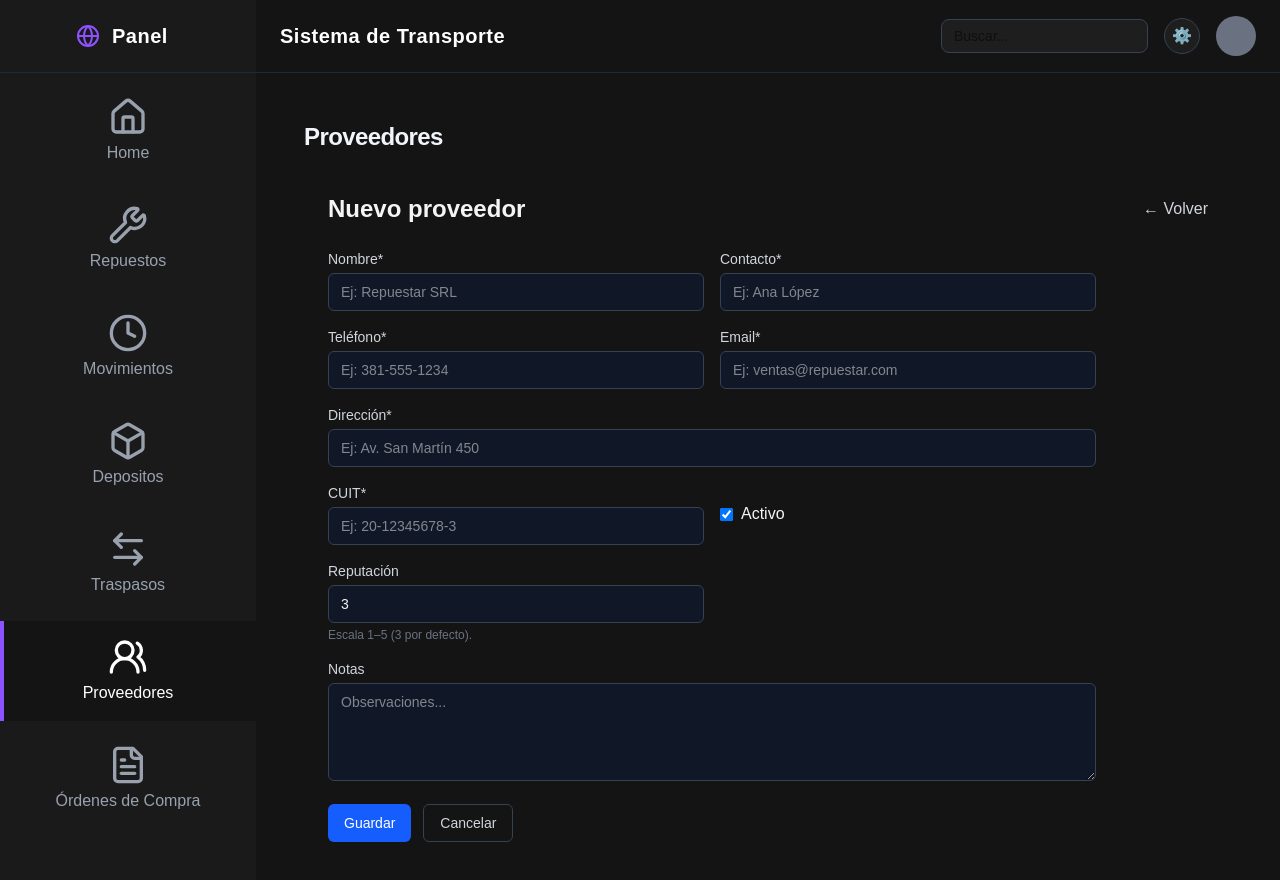
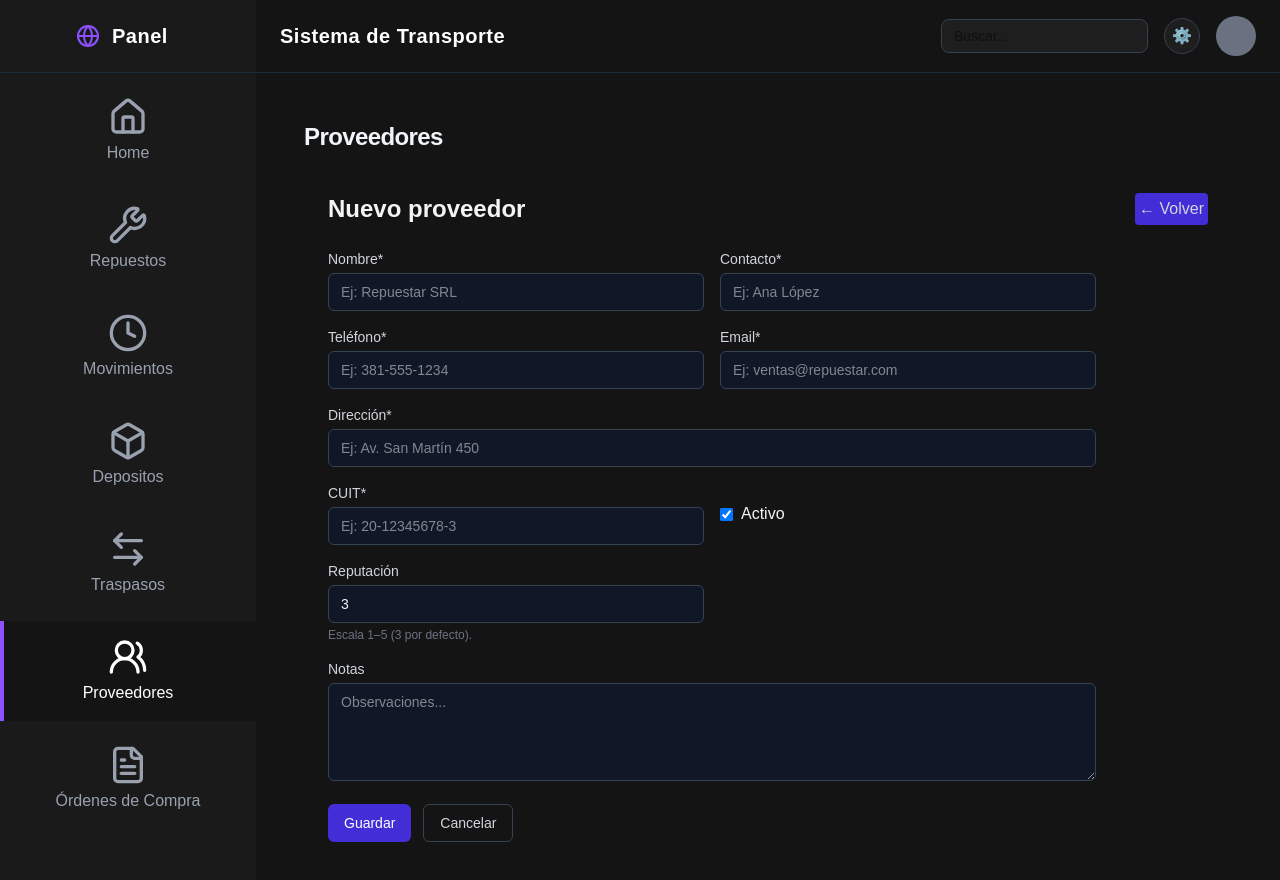
Before and after one commit to LucasV03/sistemassp1, a Next.js app: page /proveedores/nuevo in a window 1280 px wide. Shown: the top 880 px of the page. Built offline with nearby package versions, Linux system fonts and the light colour scheme; no server answers.

Commit message:
PROVEEDORES

```diff
--- a/src/app/depositos/page.tsx
+++ b/src/app/depositos/page.tsx
@@ -71,7 +71,7 @@ export default function DepositosPage() {
       <div className="flex justify-between items-center">
         <h1 className="text-2xl font-bold text-white">Gestión de Depósitos</h1>
         <Link href="/depositos/nuevo">
-          <Button className="bg-indigo-700">Nuevo depósito</Button>
+          <Button className="bg-indigo-700 text-white">Nuevo depósito</Button>
         </Link>
       </div>
 
--- a/src/app/proveedores/[id]/editar/page.tsx
+++ b/src/app/proveedores/[id]/editar/page.tsx
@@ -156,7 +156,7 @@ export default function ProveedorEditarPage() {
         <div className="flex gap-3">
           <button
             disabled={saving}
-            className="rounded-md bg-blue-600 px-4 py-2 text-sm font-medium text-white hover:bg-blue-500 disabled:opacity-50"
+            className="rounded-md bg-indigo-700 px-4 py-2 text-sm font-medium text-white hover:bg-blue-500 disabled:opacity-50"
           >
             {saving ? "Guardando..." : "Guardar cambios"}
           </button>
--- a/src/app/proveedores/nuevo/page.tsx
+++ b/src/app/proveedores/nuevo/page.tsx
@@ -75,7 +75,7 @@ export default function ProveedoresNuevoPage() {
     <div className="p-6 space-y-6 text-gray-100">
       <div className="flex items-center justify-between">
         <h1 className="text-2xl font-semibold">Nuevo proveedor</h1>
-        <Link href="/proveedores" className="text-gray-300 hover:text-white">
+        <Link href="/proveedores" className="text-gray-300 bg-indigo-700 p-1 rounded">
           ← Volver
         </Link>
       </div>
@@ -168,7 +168,7 @@ export default function ProveedoresNuevoPage() {
         <div className="flex gap-3">
           <button
             disabled={saving}
-            className="rounded-md bg-blue-600 px-4 py-2 text-sm font-medium text-white hover:bg-blue-500 disabled:opacity-50"
+            className="rounded-md bg-indigo-700 px-4 py-2 text-sm font-medium text-white hover:bg-blue-500 disabled:opacity-50"
           >
             {saving ? "Guardando..." : "Guardar"}
           </button>
--- a/src/app/proveedores/page.tsx
+++ b/src/app/proveedores/page.tsx
@@ -42,15 +42,7 @@ export default function ProveedoresPage() {
 
   return (
     <div className="p-6 space-y-6 text-gray-100">
-      <div className="flex flex-col gap-4 sm:flex-row sm:items-center sm:justify-between">
-        <h1 className="text-2xl font-semibold">Proveedores</h1>
-        <Link
-          href="/proveedores/nuevo"
-          className="rounded-md bg-blue-600 px-4 py-2 text-sm font-medium text-white hover:bg-blue-500"
-        >
-          + Nuevo proveedor
-        </Link>
-      </div>
+
 
       <div className="flex flex-wrap items-center gap-3">
         <input
@@ -90,6 +82,12 @@ export default function ProveedoresPage() {
             )
           )}
         </div>
+        <Link
+          href="/proveedores/nuevo"
+          className="rounded-md bg-indigo-700 px-4 py-2 ml-1 ml-120 text-sm font-medium text-white hover:bg-blue-500"
+        >
+          + Nuevo proveedor
+        </Link>
       </div>
 
       <div className="overflow-hidden rounded-lg border border-gray-800">
```
